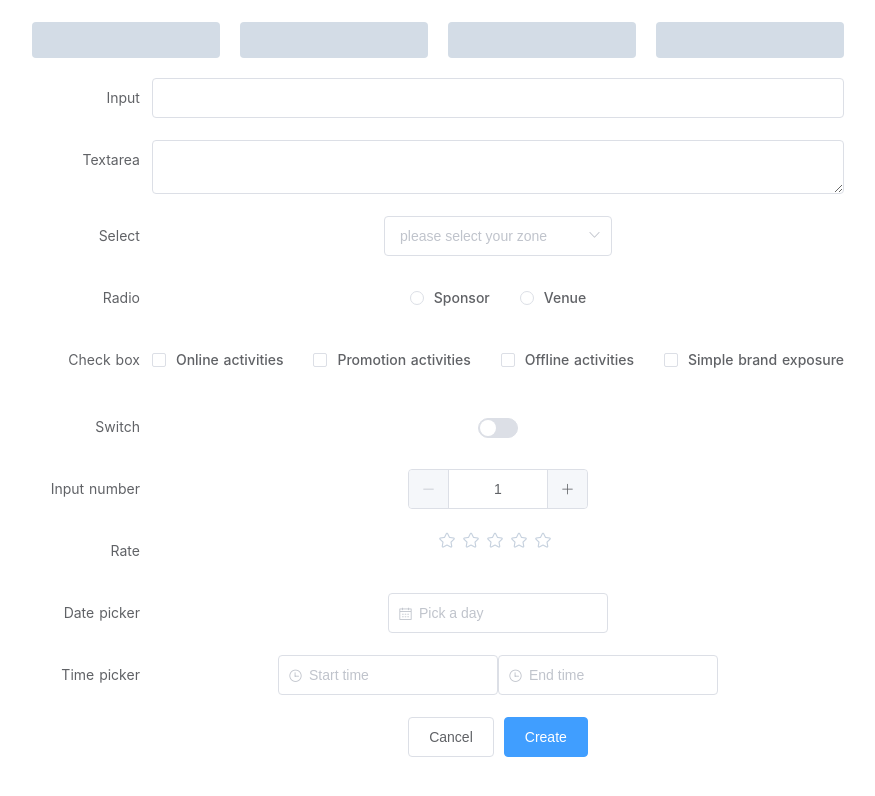
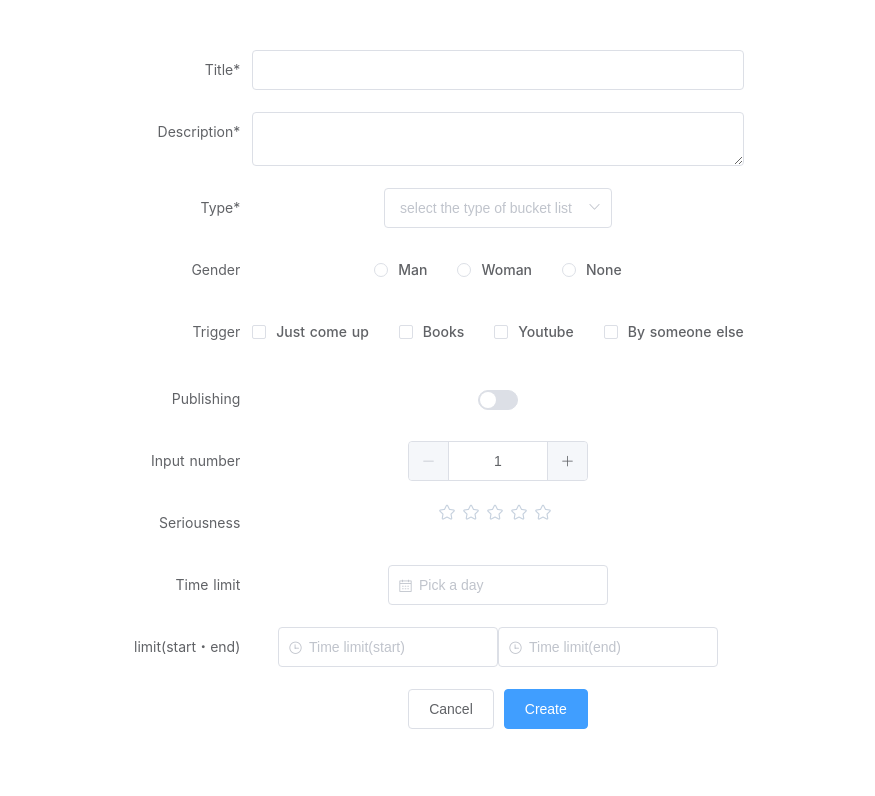
Before and after one commit to YutaKanna/Nuxt-Firebase, a Nuxt app in the folder nuxt/: page /bucket-lists/new in a window 1280 px wide. Shown: the top 796 px of the page, without its empty margins (202-1077 px from the left). Built offline with nearby package versions, Linux system fonts and the light colour scheme.

Commit message:
bucket list登録画面にフィールドを追加する #14

```diff
--- a/nuxt/pages/bucket-lists/new.vue
+++ b/nuxt/pages/bucket-lists/new.vue
@@ -1,58 +1,59 @@
 <template>
   <div class="container">
     <div>
-        <el-row :gutter="20">
+        <!-- <el-row :gutter="20">
             <el-col :span="6"><div class="grid-content bg-purple"></div></el-col>
             <el-col :span="6"><div class="grid-content bg-purple"></div></el-col>
             <el-col :span="6"><div class="grid-content bg-purple"></div></el-col>
             <el-col :span="6"><div class="grid-content bg-purple"></div></el-col>
-        </el-row>
+        </el-row> -->
         <el-form ref="form" :model="form" label-width="120px">
-            <el-form-item label="Input">
-                <el-input v-model="form.name"></el-input>
+            <el-form-item label="Title*">
+                <el-input name="title" v-model="form.title"></el-input>
             </el-form-item>
-            <el-form-item label="Textarea">
-                <el-input type="textarea" v-model="form.desc"></el-input>
+            <el-form-item label="Description*">
+                <el-input name="description" type="textarea" v-model="form.description"></el-input>
             </el-form-item>
-            <el-form-item label="Select">
-                <el-select v-model="form.region" placeholder="please select your zone">
+            <el-form-item label="Type*">
+                <el-select v-model="form.type" placeholder="select the type of bucket list">
                 <el-option label="Zone one" value="shanghai"></el-option>
                 <el-option label="Zone two" value="beijing"></el-option>
                 </el-select>
             </el-form-item>
-            <el-form-item label="Radio">
+            <el-form-item label="Gender">
                 <el-radio-group v-model="form.resource">
-                <el-radio label="Sponsor"></el-radio>
-                <el-radio label="Venue"></el-radio>
+                <el-radio label="Man"></el-radio>
+                <el-radio label="Woman"></el-radio>
+                <el-radio label="None"></el-radio>
                 </el-radio-group>
             </el-form-item>
-            <el-form-item label="Check box">
+            <el-form-item label="Trigger">
                 <el-checkbox-group v-model="form.type">
-                <el-checkbox label="Online activities" name="type"></el-checkbox>
-                <el-checkbox label="Promotion activities" name="type"></el-checkbox>
-                <el-checkbox label="Offline activities" name="type"></el-checkbox>
-                <el-checkbox label="Simple brand exposure" name="type"></el-checkbox>
+                <el-checkbox label="Just come up" name="type"></el-checkbox>
+                <el-checkbox label="Books" name="type"></el-checkbox>
+                <el-checkbox label="Youtube" name="type"></el-checkbox>
+                <el-checkbox label="By someone else" name="type"></el-checkbox>
                 </el-checkbox-group>
             </el-form-item>
-            <el-form-item label="Switch">
-                <el-switch v-model="form.delivery"></el-switch>
+            <el-form-item label="Publishing">
+                <el-switch v-model="form.publishing"></el-switch>
             </el-form-item>
             <el-form-item label="Input number">
                 <el-input-number v-model="form.num" @change="handleChange" :min="1" :max="10"></el-input-number>
             </el-form-item>
-            <el-form-item label="Rate">
-                <el-rate v-model="form.value1"></el-rate>
+            <el-form-item label="Seriousness">
+                <el-rate v-model="form.seriousness"></el-rate>
             </el-form-item>
-            <el-form-item label="Date picker">
+            <el-form-item label="Time limit">
                 <el-date-picker
                     v-model="form.date"
                     type="date"
                     placeholder="Pick a day">
                 </el-date-picker>
             </el-form-item>
-            <el-form-item label="Time picker">
+            <el-form-item label="limit(start・end)">
                 <el-time-select
-                    placeholder="Start time"
+                    placeholder="Time limit(start)"
                     v-model="form.startTime"
                     :picker-options="{
                     start: '08:30',
@@ -62,7 +63,7 @@
                     }">
                 </el-time-select>
                 <el-time-select
-                    placeholder="End time"
+                    placeholder="Time limit(end)"
                     v-model="form.endTime"
                     :picker-options="{
                     start: '08:30',
```
